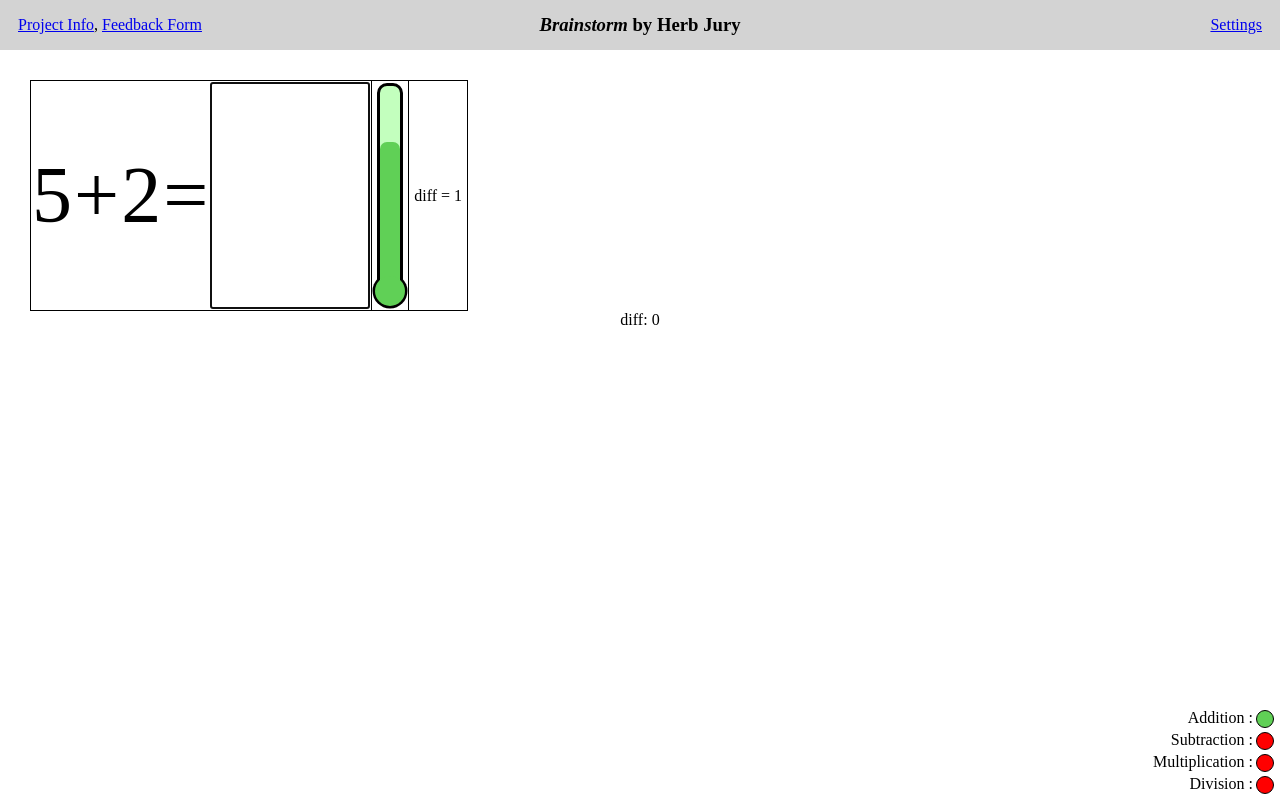
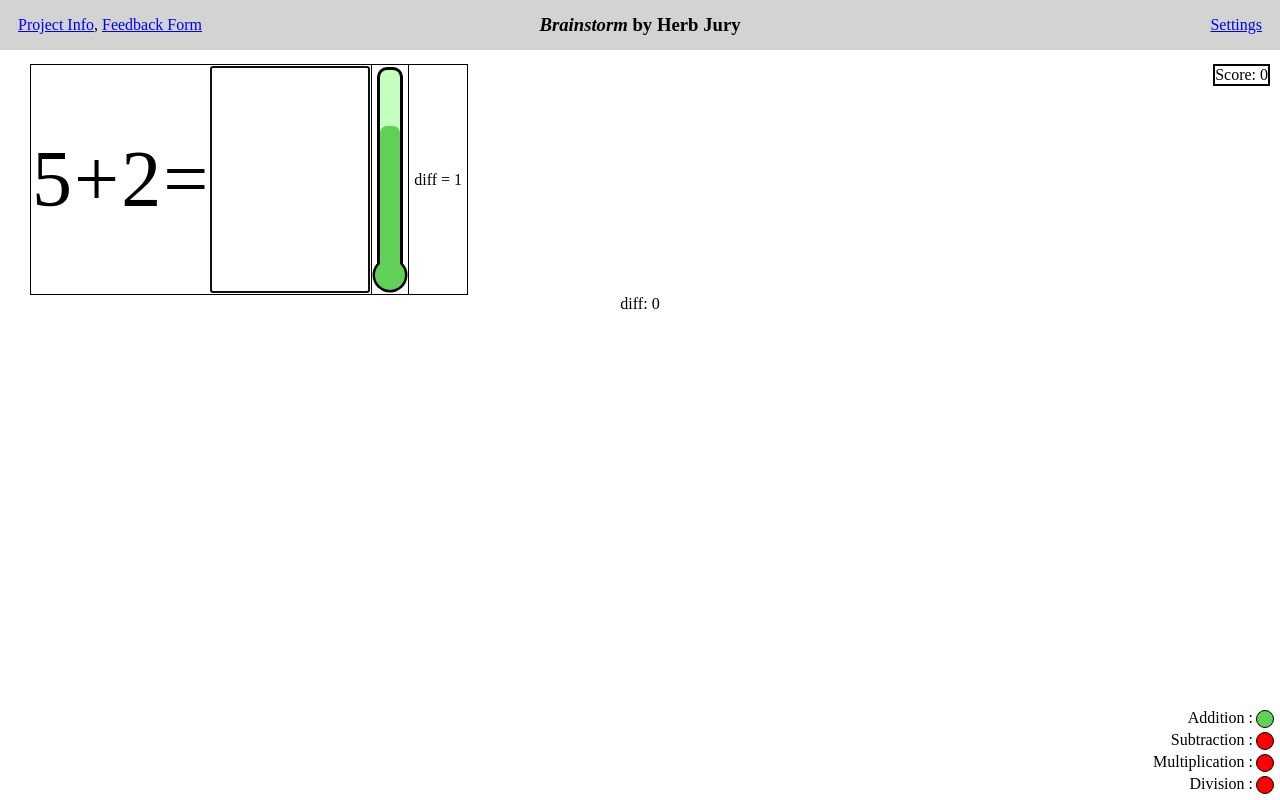
Before and after one commit to MrMugwump/BrainstormComp225, a Next.js app: page / in a window 1280 px wide. Both pictures are taken after a click on the button "Begin Game". Built offline with nearby package versions, Linux system fonts and the light colour scheme.

Commit message:
added rudimentary score display

```diff
--- a/src/app/gameScene.tsx
+++ b/src/app/gameScene.tsx
@@ -2,7 +2,8 @@ import React from "react"
 import { useState, useEffect } from 'react';
 import EquationDisplay from "./equationDisplay";
 import "./gameSceneStyle.css"
-import { OperationDisplay } from "./operationNotification";
+import { OperationDisplay } from "./player-info-components/operationNotification";
+import { ScoreDisplay } from "./player-info-components/scoreDisplay";
 
 enum GameState {
     Start = 0,
@@ -32,7 +33,11 @@ export default function GameScene() {
 
     const PlayScreen = () => (
         <div className="playScreen">
+            <div style={{
+            position: `fixed`,
 
+            right: `10px`
+            }}><ScoreDisplay difficulty = {difficulty}/></div>
             <EquationDisplay
             timeEnded={timeEnded}
             setTimeEnded={setTimeEnded}
--- a/src/app/page.tsx
+++ b/src/app/page.tsx
@@ -52,7 +52,12 @@ export default function Home() {
         difficultySetting={difficultySetting}/>
 
         {/* GameScene handles all of the processes of the actual gameplay. This is where the EquationDisplay is displayed. */}
+        <div style={{
+          position:`relative`,
+          top: `-1em`
+        }}>
         <GameScene/>
+        </div>
 
 
         </div> {/*End of non-header/footer content.*/}
--- /dev/null
+++ b/src/app/player-info-components/scoreDisplay.tsx
@@ -0,0 +1,11 @@
+export function ScoreDisplay({difficulty}:any){
+    function calcScore(difficulty:number){
+    }
+    return(<>
+        <div style={{
+            border: `2px solid black`
+        }}>
+            <p>Score: {difficulty}</p>
+        </div>
+    </>)
+}
```
Also changed, not shown: src/app/player-info-components/operationNotification.tsx (renamed from src/app/operationNotification.tsx).
